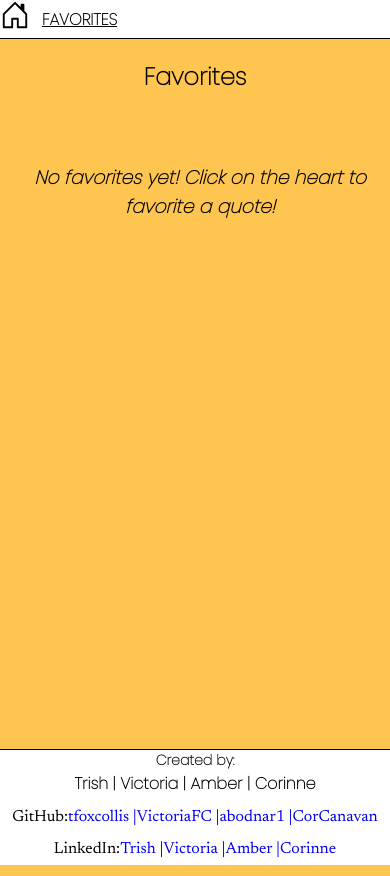
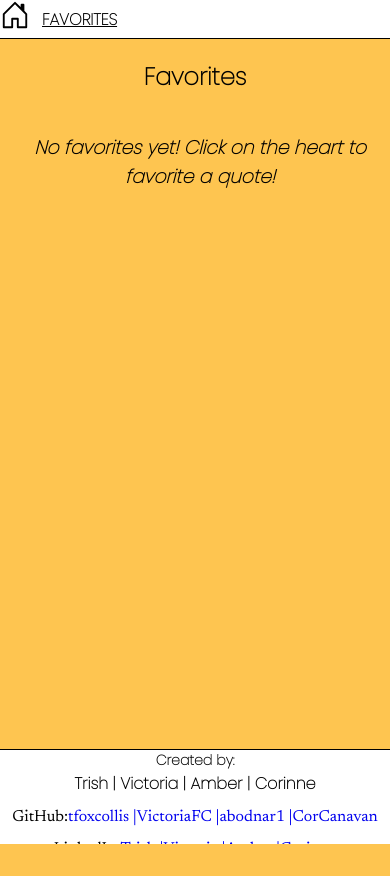
Before and after one commit to abodnar1/zen-in-ten, a React (Create React App) app: page /favorites in a window 390 px wide. After the commit the page ends 844 px from the top, so only its background shows below. Built offline with nearby package versions, Linux system fonts and the light colour scheme; a web font is replaced by a local one.

Commit message:
refactor favorites card to be responsive

```diff
--- a/src/Components/App/App.css
+++ b/src/Components/App/App.css
@@ -1,5 +1,6 @@
 html, body {
   height: 100vh;
+  overflow-x: hidden;
 }
 
 #root {
--- a/src/Components/FavoriteCard/FavoriteCard.css
+++ b/src/Components/FavoriteCard/FavoriteCard.css
@@ -1,17 +1,3 @@
-.favorite-card-wrapper {
-	height: 450px;
-	width: 450px;
-	display: flex;
-	flex-direction: column;
-  border: 2px solid gray;
-	border-radius: 50%;
-	background-color: white;
-	background-image: url('/public/assets/quote5.png');
-	background-position: center;
-  background-repeat: no-repeat;
-  background-size: cover;
-}
-
 .top-container {
 	height: 30%;
 	display: flex;
@@ -65,3 +51,31 @@
 .delete-button:hover {
 	transform: scale(1.1);
 }
+
+@media screen and (min-width: 490px) {
+  .favorite-card-wrapper {
+    height: 450px;
+    width: 450px;
+    display: flex;
+    flex-direction: column;
+    border: 2px solid gray;
+    border-radius: 50%;
+    background-color: white;
+    background-image: url('/public/assets/quote5.png');
+    background-position: center;
+    background-repeat: no-repeat;
+    background-size: cover;
+  }
+}
+
+@media screen and (max-width: 489px) {
+  .favorite-card-wrapper {
+    height: 400px;
+    width: 400px;
+    display: flex;
+    flex-direction: column;
+    border: 2px solid gray;
+    border-radius: 5%;
+    background-color: white;
+  }
+}
--- a/src/Components/Favorites/Favorites.css
+++ b/src/Components/Favorites/Favorites.css
@@ -1,3 +1,22 @@
+.fave-msg {
+	font-family: 'Poppins', sans-serif;
+	text-align: center;
+	font-style: italic;
+}
+
+@media screen and (max-width: 489px) {
+  .favorites-container {
+    display: flex;
+    flex-direction: row;
+    justify-content: space-evenly;
+    display: grid;
+    grid-template-columns: repeat(3, .5fr);
+    grid-template-columns: repeat(auto-fit, 400px);
+    grid-gap: 60px;
+  }
+}
+
+@media screen and (min-width: 490px){
   .favorites-container {
     display: flex;
     flex-direction: row;
@@ -8,11 +27,5 @@
     grid-gap: 60px;
     margin-right: 55px;
     margin-top: 50px;
-	margin-bottom: 10%;
   }
-
-.fave-msg {
-	font-family: 'Poppins', sans-serif;
-	text-align: center;
-	font-style: italic;
 }
```
Lines whose indentation alone changed are shown as unchanged.
